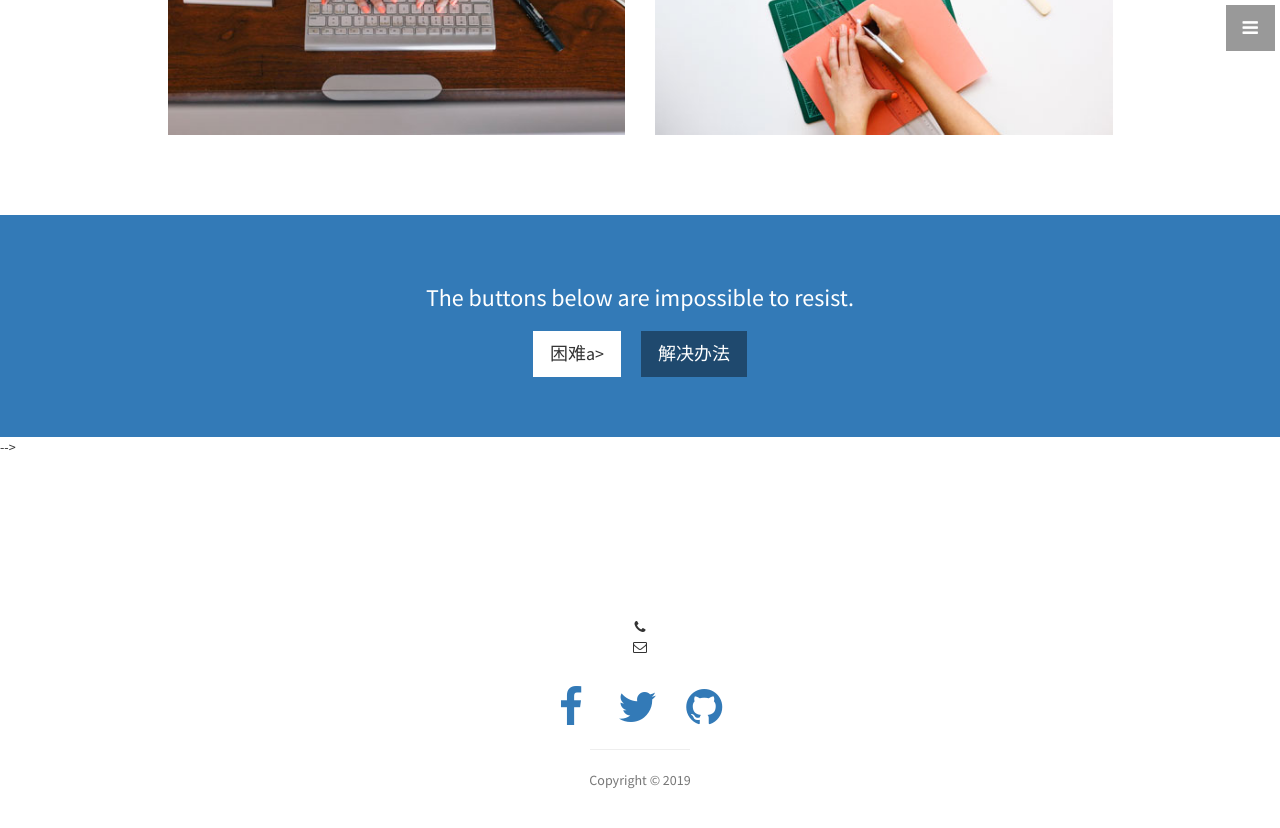
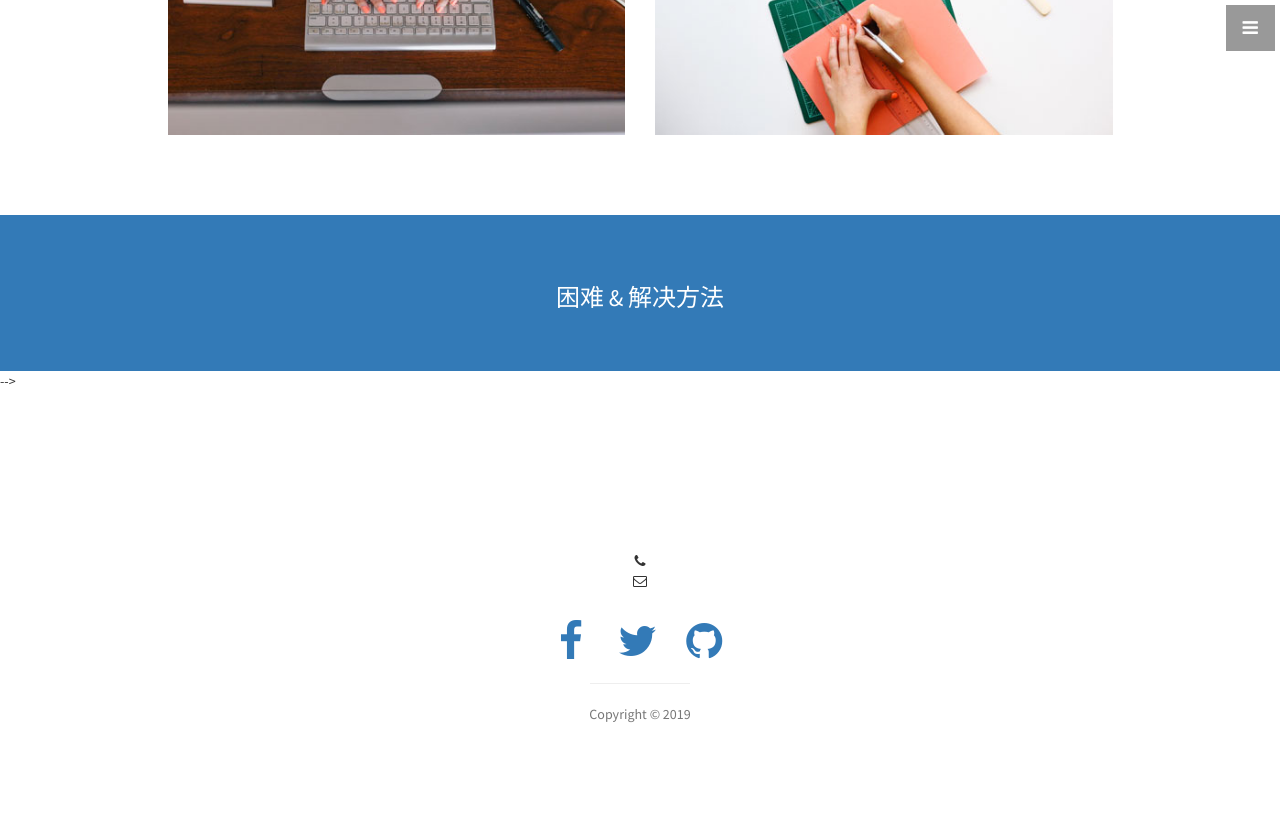
Before and after one commit to ProjectLambda9/ProjectLambda, a Jekyll site: the page built from index.html, in a window 1280 px wide and 900 px high, scrolled down 2597 px. Shown: the top 828 px of the window. Built offline with Jekyll 4.4.1, drawn with Linux system fonts in a browser that asks for light colours.

Commit message:
Update call-to-action.html

```diff
--- a/_includes/call-to-action.html
+++ b/_includes/call-to-action.html
@@ -2,9 +2,9 @@
   <div class="container">
     <div class="row">
       <div class="col-lg-12 text-center">
-        <h3>The buttons below are impossible to resist.</h3>
-        <a class="btn btn-lg btn-light">困难a>
-        <a class="btn btn-lg btn-dark">解决办法</a>
+        <h3>困难 & 解决方法</h3>
+<!--        <a class="btn btn-lg btn-light">困难</a>-->
+<!--        <a class="btn btn-lg btn-dark">解决办法</a>-->
       </div>
     </div>
   </div>
```
